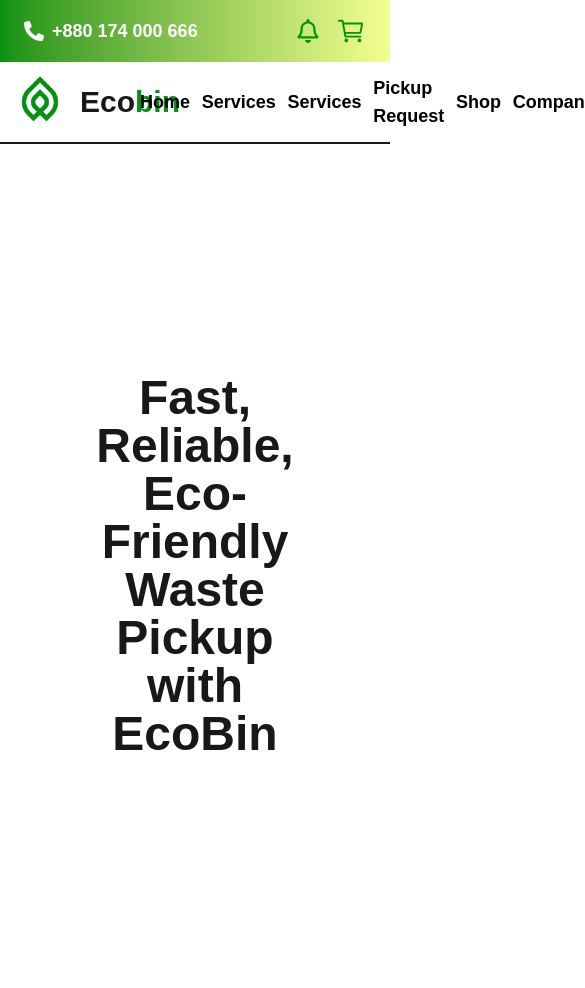
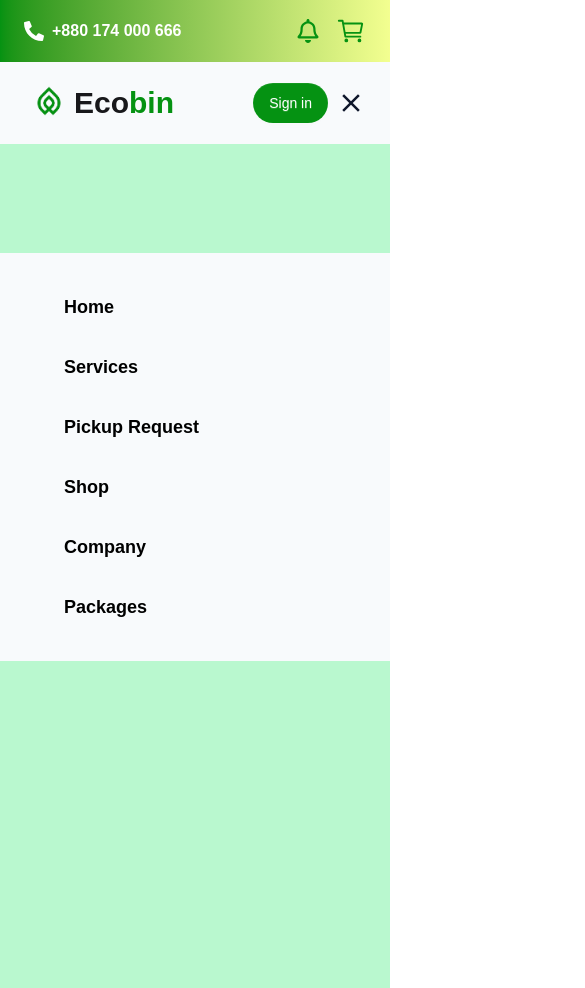
Before and after one commit to Bushra01-Dhaka/Ecobin, a React (Vite) app: page / in a window 390 px wide. Shown: the top 988 px of the page, 585 px wide, since content can reach past the window. Built offline with nearby package versions, Linux system fonts and the light colour scheme; a web font is replaced by a local one.

Commit message:
Created Navbar component and created a fully responsive navbar

```diff
--- a/index.html
+++ b/index.html
@@ -5,6 +5,9 @@
     <link rel="icon" type="image/svg+xml" href="/logo2.png" />
     <meta name="viewport" content="width=device-width, initial-scale=1.0" />
     <title>Ecobin</title>
+    <!-- icons -->
+    <script type="module" src="https://unpkg.com/ionicons@7.1.0/dist/ionicons/ionicons.esm.js"></script>
+    <script nomodule src="https://unpkg.com/ionicons@7.1.0/dist/ionicons/ionicons.js"></script>
     <!-- font -->
     <link rel="preconnect" href="https://fonts.googleapis.com">
     <link rel="preconnect" href="https://fonts.gstatic.com" crossorigin>
--- a/src/Components/HomePage/Banner.jsx
+++ b/src/Components/HomePage/Banner.jsx
@@ -2,8 +2,8 @@ import React from 'react';
 
 const Banner = () => {
     return (
-        <div className='flex justify-center items-center h-[100vh]'>
-            <h1 className="text-5xl text-center w-7/12 font-bold">Fast, Reliable, Eco-Friendly Waste Pickup with EcoBin</h1>
+        <div className='flex justify-center items-center h-[100vh] bg-green-200'>
+            <h1 className="text-3xl lg:text-5xl text-center lg:w-7/12 font-bold">Fast, Reliable, Eco-Friendly Waste Pickup with EcoBin</h1>
         </div>
     );
 };
--- a/src/Components/HomePage/Headline.jsx
+++ b/src/Components/HomePage/Headline.jsx
@@ -8,7 +8,7 @@ const Headline = () => {
 
           <div className='flex justify-center items-center gap-2'>
           <FaPhoneAlt className='text-xl' />
-          <h2 className="text-lg hover:text-[#F3FF90] font-bold"> +880 174 000 666</h2>
+          <h2 className="text-md hover:text-[#F3FF90] font-bold"> +880 174 000 666</h2>
           </div>
 
           <div className='flex justify-center items-center gap-4'>
--- a/src/Reused/Navbar.jsx
+++ b/src/Reused/Navbar.jsx
@@ -1,29 +1,64 @@
-import React from 'react';
-import logo from "../assets/images/logo.png"
-import { Link } from 'react-router';
+import React, { useState } from "react";
+import logo from "../assets/images/logo.png";
+import { Link } from "react-router";
+import { MdClose, MdMenu } from "react-icons/md";
 const Navbar = () => {
+  const [menuOpen, setMenuOpen] = useState("false");
+  const onToggleMenu = () => {
+    setMenuOpen(!menuOpen);
+  };
+
   return (
-        <div className='md:max-w-screen-2xl mx-auto bg-white flex justify-between items-center px-10 border-b-2 '>
-
-            <div className='flex justify-center items-center'>
-                <img className='w-[80px] h-[80px] object-cover' src={logo} alt="" />
-                <p className='font-bold text-3xl'>Eco<span className='text-[#059212]'>bin</span></p>
+    <div className="md:max-w-screen-2xl mx-auto bg-slate-50 flex justify-between items-center px-6 md:px-10 shadow-lg lg:py-2 py-4">
+      <div className="flex justify-center items-center">
+        <img className="w-[50px] h-[50px] lg:w-[80px] lg:h-[80px] object-cover" src={logo} alt="" />
+        <p className="font-bold text-3xl">
+          Eco<span className="text-[#059212]">bin</span>
+        </p>
       </div>
 
-            <div className=''>
-                <ul className='flex items-center gap-[3vw] text-lg text-black hover:text-[#059212] font-semibold'>
-                    <li className='text-lg text-black hover:text-[#059212] font-semibold'><Link>Home</Link></li>
-                    <li className='text-lg text-black hover:text-[#059212] font-semibold'><Link>Services</Link></li>
-                    <li className='text-lg text-black hover:text-[#059212] font-semibold'><Link>Services</Link></li>
-                    <li className='text-lg text-black hover:text-[#059212] font-semibold'><Link>Pickup Request</Link></li>
-                    <li className='text-lg text-black hover:text-[#059212] font-semibold'><Link>Shop</Link></li>
-                    <li className='text-lg text-black hover:text-[#059212] font-semibold'><Link>Company</Link></li>
-                    <li className='text-lg text-black hover:text-[#059212] font-semibold'><Link>Packages</Link></li>
+      <div className={`md:static md:min-h-fit absolute ${menuOpen ? 'top-[30%]' : 'top-[-120%]'} left-0 bg-slate-50 md:w-auto w-full flex items-center px-16 md:py-0 py-10 transition-all duration-3000 z-10`}>
+        <ul className="flex md:flex-row flex-col md:items-center md:gap-[3vw] gap-8 text-lg text-black hover:text-[#059212] font-semibold">
+          <li className="text-md text-black hover:text-[#059212] font-semibold">
+            <Link>Home</Link>
+          </li>
+          <li className="text-md text-black hover:text-[#059212] font-semibold">
+            <Link>Services</Link>
+          </li>
+
+          <li className="text-md text-black hover:text-[#059212] font-semibold">
+            <Link>Pickup Request</Link>
+          </li>
+          <li className="text-md text-black hover:text-[#059212] font-semibold">
+            <Link>Shop</Link>
+          </li>
+          <li className="text-md text-black hover:text-[#059212] font-semibold">
+            <Link>Company</Link>
+          </li>
+          <li className="text-lg text-black hover:text-[#059212] font-semibold">
+            <Link>Packages</Link>
+          </li>
         </ul>
       </div>
 
-            <div>
-                <Link><button className='btn bg-[#059212] text-white border-0 hover:bg-green-500 rounded-full'>Sign in</button></Link>
+      <div className="flex justify-center items-center gap-2">
+        <Link>
+          <button className="btn font-light bg-[#059212] text-white border-0 hover:bg-green-500 rounded-full">
+            Sign in
+          </button>
+        </Link>
+
+        {menuOpen ? (
+          <MdClose
+            onClick={onToggleMenu}
+            className="text-3xl cursor-pointer md:hidden text-slate-900"
+          />
+        ) : (
+          <MdMenu
+            onClick={onToggleMenu}
+            className="text-3xl cursor-pointer md:hidden text-slate-900"
+          />
+        )}
       </div>
     </div>
   );
```
Lines whose indentation alone changed are shown as unchanged.
